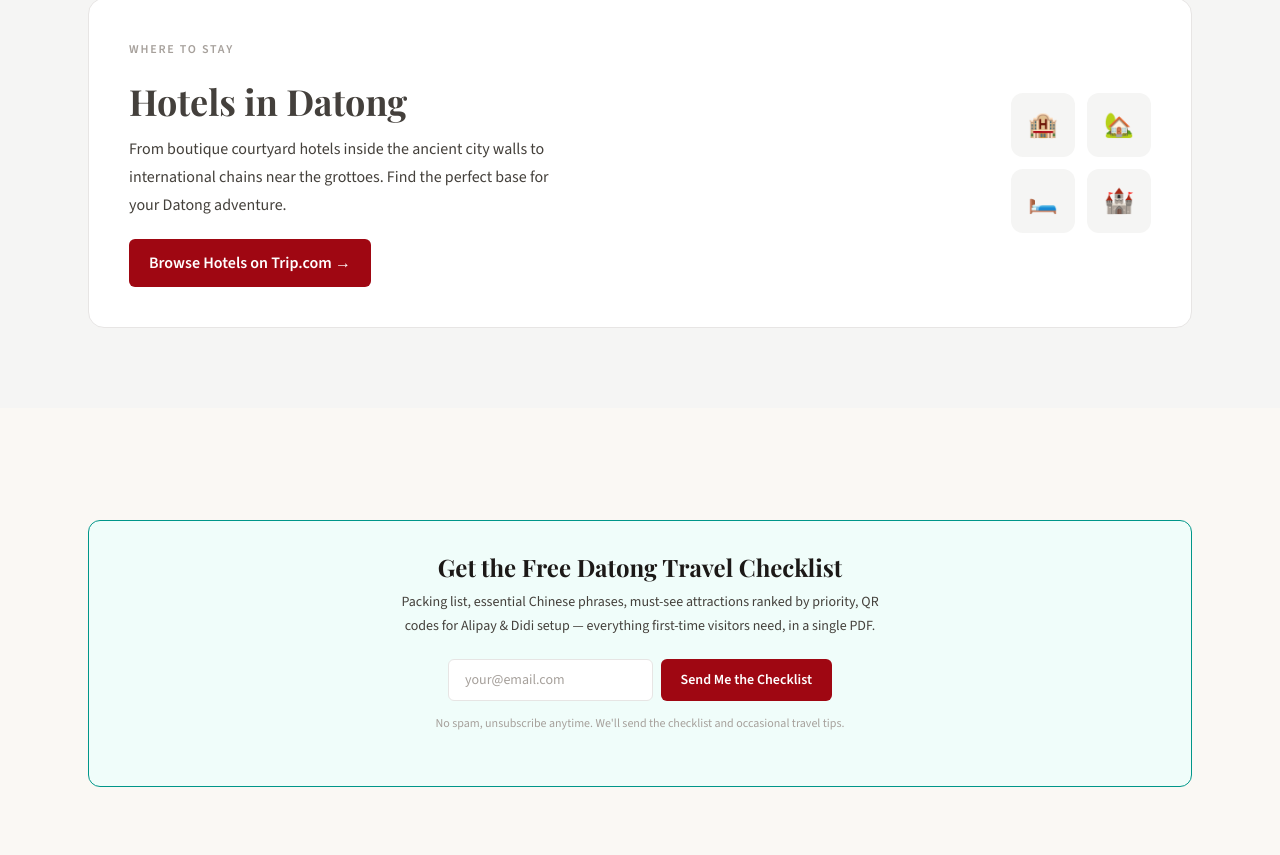
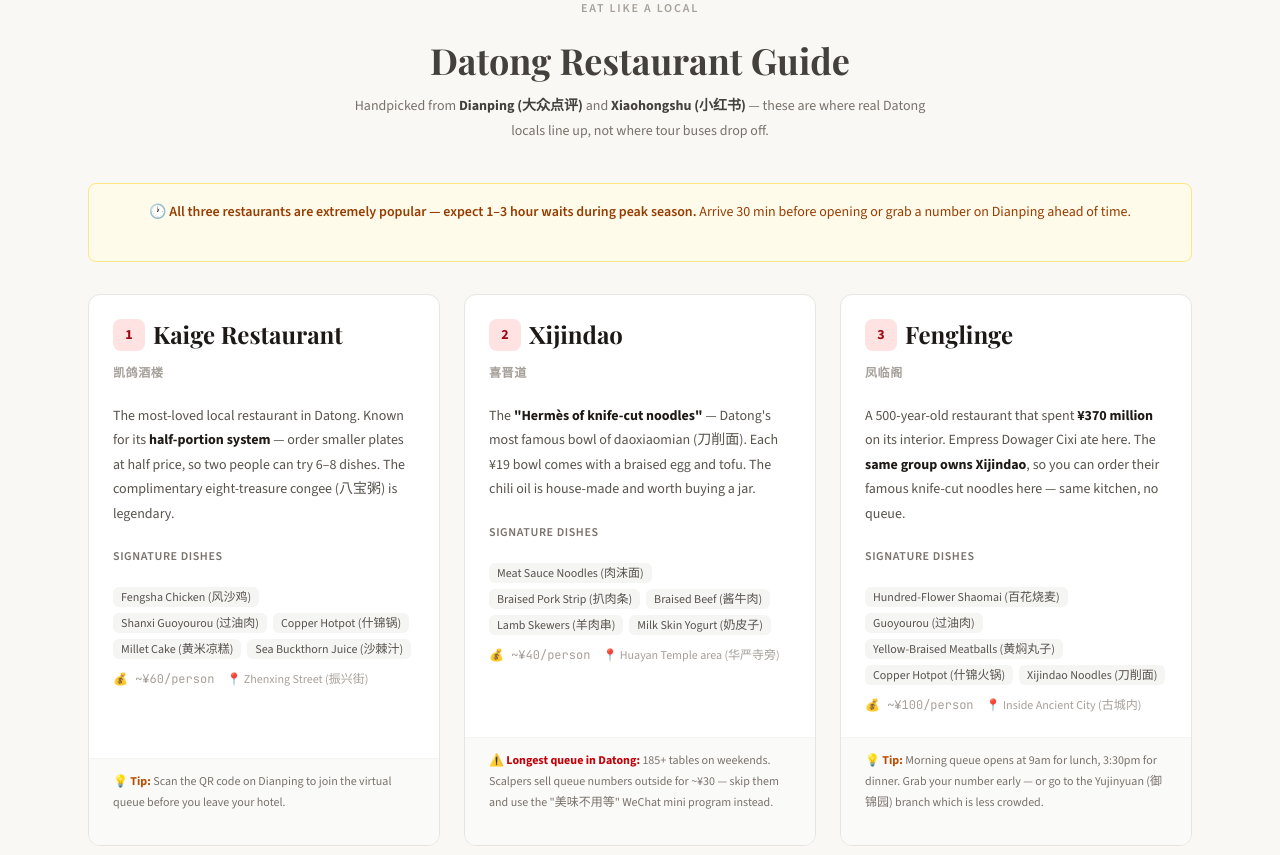
Before and after one commit to sylarscs/datong-travel, a Next.js app: page / in a window 1280 px wide. Shown: the part 2785-3640 px from the top of the page. Built offline with nearby package versions, Linux system fonts and the light colour scheme.

Commit message:
Add local restaurant guide to homepage (Kaige, Xijindao, Fenglinge)

```diff
--- a/app/page.tsx
+++ b/app/page.tsx
@@ -233,6 +233,142 @@
         </div>
       </section>
 
+      {/* ── Local Restaurant Guide ── */}
+      <section className="py-16 sm:py-20">
+        <div className="max-w-6xl mx-auto px-4 sm:px-6">
+          <div className="text-center mb-10">
+            <p className="text-xs font-semibold uppercase tracking-[0.15em] text-stone-400 mb-2">
+              Eat Like a Local
+            </p>
+            <h2 className="font-display font-bold">Datong Restaurant Guide</h2>
+            <p className="mt-3 text-sm text-stone-500 max-w-xl mx-auto leading-relaxed">
+              Handpicked from{" "}
+              <strong className="text-stone-700">Dianping (大众点评)</strong> and{" "}
+              <strong className="text-stone-700">Xiaohongshu (小红书)</strong> —{" "}
+              these are where real Datong locals line up, not where tour buses drop off.
+            </p>
+          </div>
+
+          {/* Queue Warning */}
+          <div className="mb-8 p-4 rounded-lg bg-amber-50 border border-amber-200 text-center">
+            <p className="text-sm text-amber-800 font-semibold">
+              🕐 All three restaurants are extremely popular — expect 1–3 hour waits during peak season.
+              <span className="font-normal"> Arrive 30 min before opening or grab a number on Dianping ahead of time.</span>
+            </p>
+          </div>
+
+          {/* Restaurant Cards */}
+          <div className="grid grid-cols-1 md:grid-cols-3 gap-6">
+            {/* 凯鸽酒楼 */}
+            <div className="rounded-xl border border-stone-200 bg-white overflow-hidden hover:shadow-md transition-shadow flex flex-col">
+              <div className="p-6 flex-1">
+                <div className="flex items-center gap-2 mb-3">
+                  <span className="w-8 h-8 rounded-lg bg-red-100 text-red-800 flex items-center justify-center text-sm font-bold">1</span>
+                  <h3 className="font-display font-bold text-lg text-stone-900">Kaige Restaurant</h3>
+                </div>
+                <p className="text-xs font-semibold text-stone-400 uppercase tracking-wider mb-3">凯鸽酒楼</p>
+                <p className="text-sm text-stone-600 leading-relaxed mb-3">
+                  The most-loved local restaurant in Datong. Known for its{" "}
+                  <strong className="text-stone-900">half-portion system</strong> — order
+                  smaller plates at half price, so two people can try 6–8 dishes. The
+                  complimentary eight-treasure congee (八宝粥) is legendary.
+                </p>
+                <div className="mb-3">
+                  <p className="text-xs font-semibold text-stone-500 uppercase tracking-wider mb-1.5">Signature Dishes</p>
+                  <div className="flex flex-wrap gap-1.5">
+                    {["Fengsha Chicken (风沙鸡)", "Shanxi Guoyourou (过油肉)", "Copper Hotpot (什锦锅)", "Millet Cake (黄米凉糕)", "Sea Buckthorn Juice (沙棘汁)"].map((d) => (
+                      <span key={d} className="px-2 py-0.5 rounded-md bg-stone-100 text-xs text-stone-600 font-medium">{d}</span>
+                    ))}
+                  </div>
+                </div>
+                <div className="flex items-center gap-3 text-xs text-stone-400">
+                  <span className="font-mono">💰 ~¥60/person</span>
+                  <span>📍 Zhenxing Street (振兴街)</span>
+                </div>
+              </div>
+              <div className="px-6 py-3 bg-stone-50 border-t border-stone-100">
+                <p className="text-xs text-stone-500">
+                  <strong className="text-amber-700">💡 Tip:</strong> Scan the QR code on Dianping
+                  to join the virtual queue before you leave your hotel.
+                </p>
+              </div>
+            </div>
+
+            {/* 喜晋道 */}
+            <div className="rounded-xl border border-stone-200 bg-white overflow-hidden hover:shadow-md transition-shadow flex flex-col">
+              <div className="p-6 flex-1">
+                <div className="flex items-center gap-2 mb-3">
+                  <span className="w-8 h-8 rounded-lg bg-red-100 text-red-800 flex items-center justify-center text-sm font-bold">2</span>
+                  <h3 className="font-display font-bold text-lg text-stone-900">Xijindao</h3>
+                </div>
+                <p className="text-xs font-semibold text-stone-400 uppercase tracking-wider mb-3">喜晋道</p>
+                <p className="text-sm text-stone-600 leading-relaxed mb-3">
+                  The <strong className="text-stone-900">"Hermès of knife-cut noodles"</strong> —
+                  Datong&apos;s most famous bowl of daoxiaomian (刀削面). Each ¥19 bowl comes
+                  with a braised egg and tofu. The chili oil is house-made and worth
+                  buying a jar.
+                </p>
+                <div className="mb-3">
+                  <p className="text-xs font-semibold text-stone-500 uppercase tracking-wider mb-1.5">Signature Dishes</p>
+                  <div className="flex flex-wrap gap-1.5">
+                    {["Meat Sauce Noodles (肉沫面)", "Braised Pork Strip (扒肉条)", "Braised Beef (酱牛肉)", "Lamb Skewers (羊肉串)", "Milk Skin Yogurt (奶皮子)"].map((d) => (
+                      <span key={d} className="px-2 py-0.5 rounded-md bg-stone-100 text-xs text-stone-600 font-medium">{d}</span>
+                    ))}
+                  </div>
+                </div>
+                <div className="flex items-center gap-3 text-xs text-stone-400">
+                  <span className="font-mono">💰 ~¥40/person</span>
+                  <span>📍 Huayan Temple area (华严寺旁)</span>
+                </div>
+              </div>
+              <div className="px-6 py-3 bg-stone-50 border-t border-stone-100">
+                <p className="text-xs text-stone-500">
+                  <strong className="text-red-700">⚠️ Longest queue in Datong:</strong> 185+
+                  tables on weekends. Scalpers sell queue numbers outside for ~¥30 — skip
+                  them and use the &quot;美味不用等&quot; WeChat mini program instead.
+                </p>
+              </div>
+            </div>
+
+            {/* 凤临阁 */}
+            <div className="rounded-xl border border-stone-200 bg-white overflow-hidden hover:shadow-md transition-shadow flex flex-col">
+              <div className="p-6 flex-1">
+                <div className="flex items-center gap-2 mb-3">
+                  <span className="w-8 h-8 rounded-lg bg-red-100 text-red-800 flex items-center justify-center text-sm font-bold">3</span>
+                  <h3 className="font-display font-bold text-lg text-stone-900">Fenglinge</h3>
+                </div>
+                <p className="text-xs font-semibold text-stone-400 uppercase tracking-wider mb-3">凤临阁</p>
+                <p className="text-sm text-stone-600 leading-relaxed mb-3">
+                  A 500-year-old restaurant that spent <strong className="text-stone-900">¥370 million</strong> on
+                  its interior. Empress Dowager Cixi ate here. The{" "}
+                  <strong className="text-stone-900">same group owns Xijindao</strong>, so
+                  you can order their famous knife-cut noodles here — same kitchen, no queue.
+                </p>
+                <div className="mb-3">
+                  <p className="text-xs font-semibold text-stone-500 uppercase tracking-wider mb-1.5">Signature Dishes</p>
+                  <div className="flex flex-wrap gap-1.5">
+                    {["Hundred-Flower Shaomai (百花烧麦)", "Guoyourou (过油肉)", "Yellow-Braised Meatballs (黄焖丸子)", "Copper Hotpot (什锦火锅)", "Xijindao Noodles (刀削面)"].map((d) => (
+                      <span key={d} className="px-2 py-0.5 rounded-md bg-stone-100 text-xs text-stone-600 font-medium">{d}</span>
+                    ))}
+                  </div>
+                </div>
+                <div className="flex items-center gap-3 text-xs text-stone-400">
+                  <span className="font-mono">💰 ~¥100/person</span>
+                  <span>📍 Inside Ancient City (古城内)</span>
+                </div>
+              </div>
+              <div className="px-6 py-3 bg-stone-50 border-t border-stone-100">
+                <p className="text-xs text-stone-500">
+                  <strong className="text-amber-700">💡 Tip:</strong> Morning queue opens at
+                  9am for lunch, 3:30pm for dinner. Grab your number early — or go to the
+                  Yujinyuan (御锦园) branch which is less crowded.
+                </p>
+              </div>
+            </div>
+          </div>
+        </div>
+      </section>
+
       {/* ── Hotel Booking CTA ── */}
       <section className="bg-stone-100 py-16 sm:py-20">
         <div className="max-w-6xl mx-auto px-4 sm:px-6">
```
